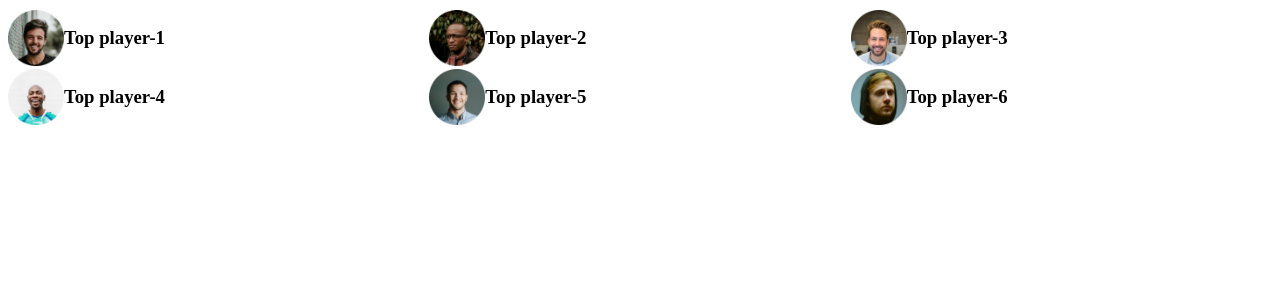
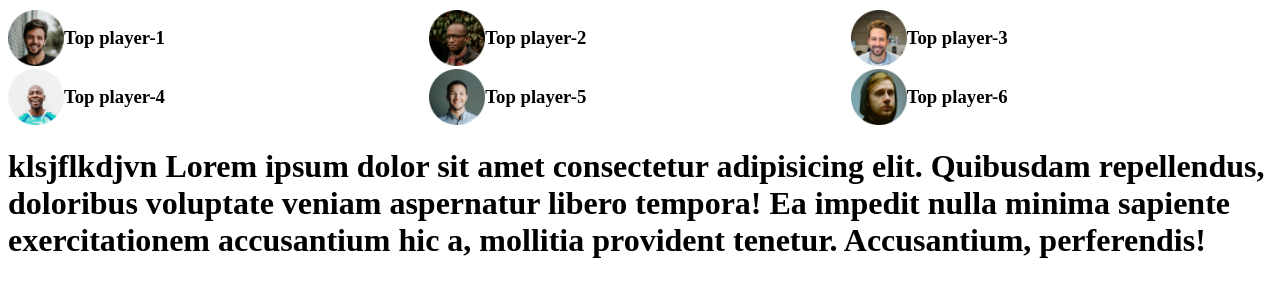
Before and after one commit to Osman-mahmud/leader-board2.0, a plain HTML site: page index.html in a window 1280 px wide. Drawn offline with Linux system fonts and the light colour scheme.

Commit message:
2nd repo

```diff
--- a/index.html
+++ b/index.html
@@ -47,6 +47,9 @@
             </div>
         </section>
     </main>
+    <h1>klsjflkdjvn Lorem ipsum dolor sit amet consectetur adipisicing elit. Quibusdam repellendus, doloribus voluptate
+        veniam aspernatur libero tempora! Ea impedit nulla minima sapiente exercitationem accusantium hic a, mollitia
+        provident tenetur. Accusantium, perferendis!</h1>
 </body>
 
 </html>
```
